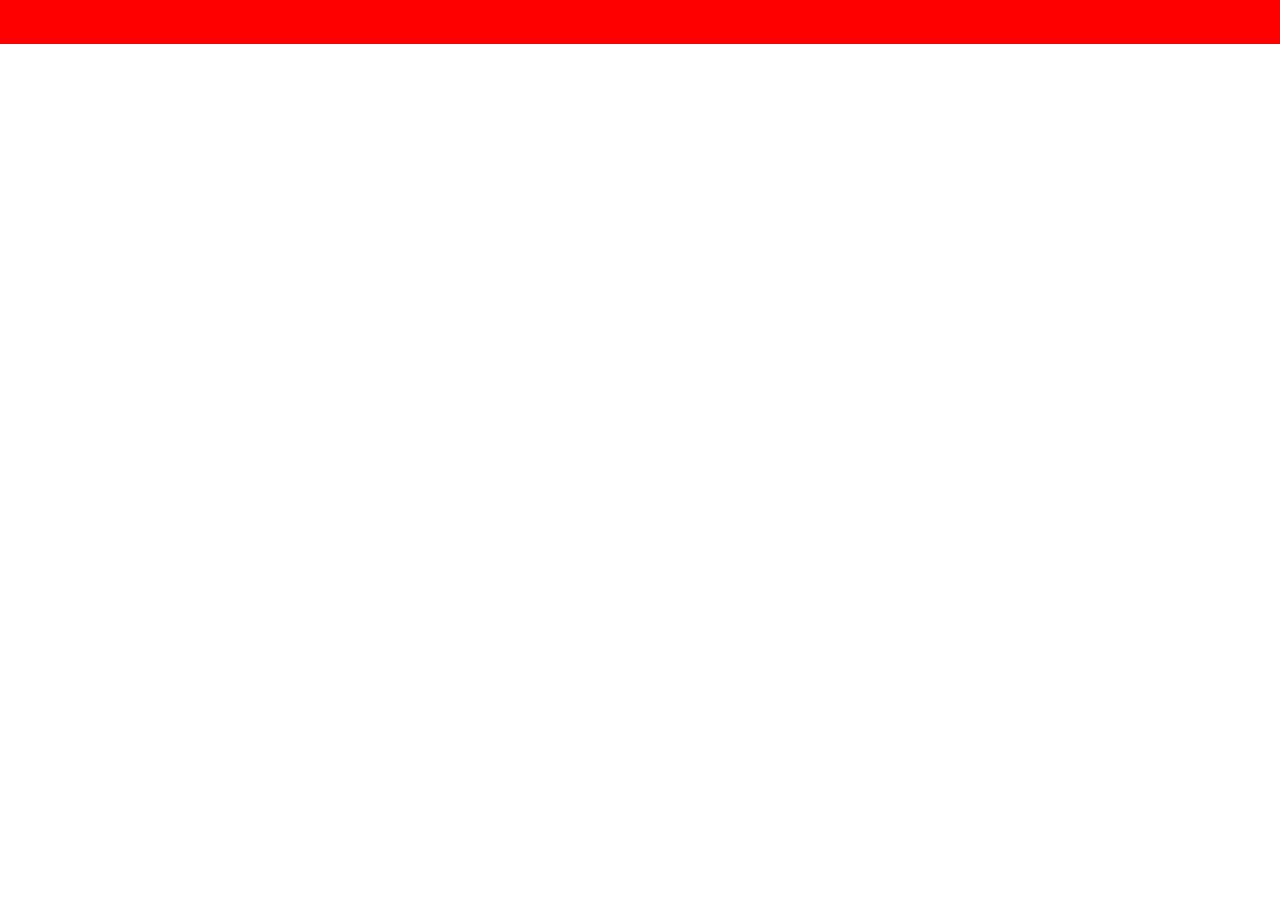
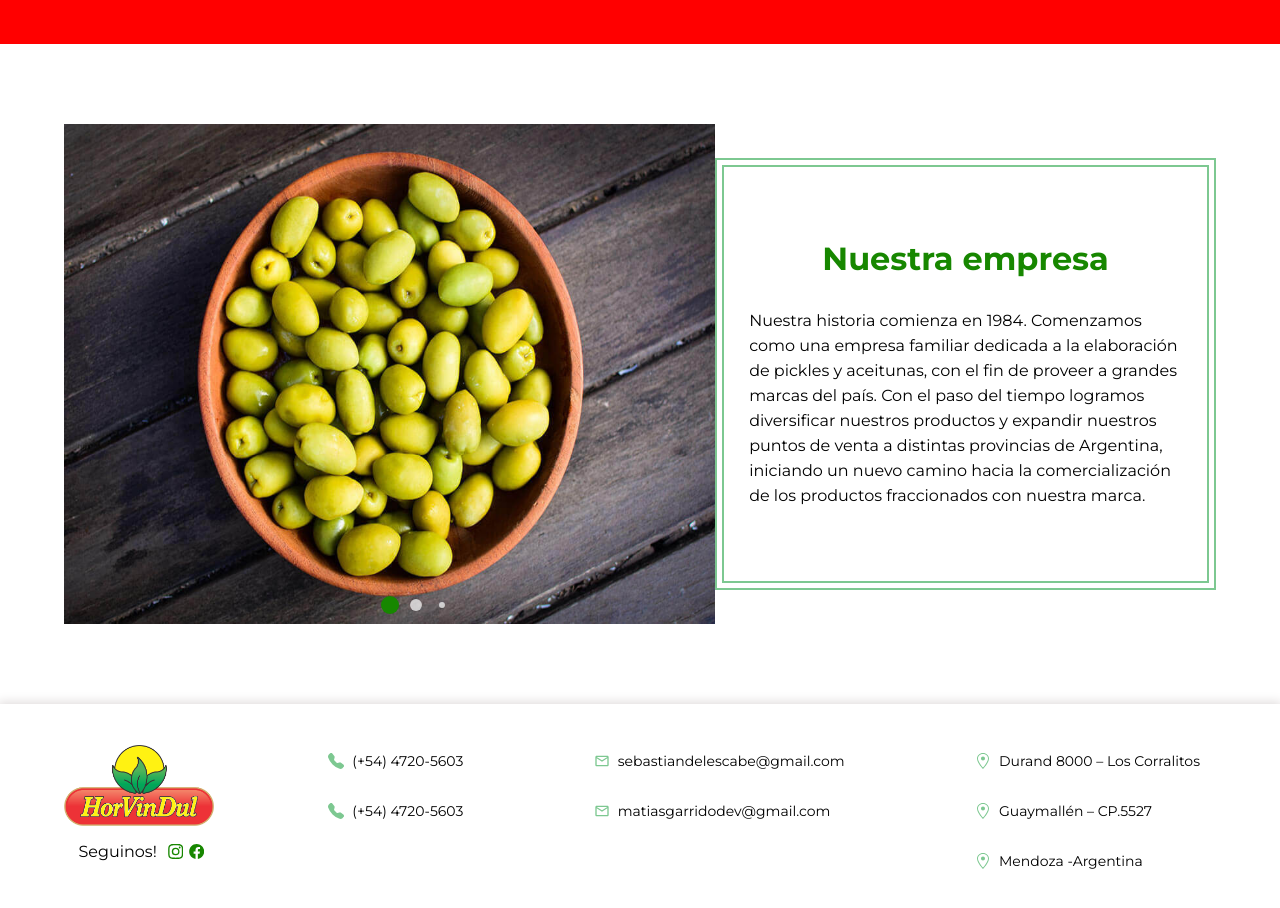
Before and after one commit to matiasgarrid0/hvd, a React (Create React App) app: page / in a window 1280 px wide. Shown: the part 1380-2288 px from the top of the page. Before the commit the page ends 1424 px from the top, so only its background shows below. Built offline with nearby package versions, Linux system fonts and the light colour scheme.

Commit message:
footer y slider

```diff
--- a/package.json
+++ b/package.json
@@ -14,9 +14,11 @@
     "formik": "^2.2.9",
     "react": "^18.2.0",
     "react-dom": "^18.2.0",
+    "react-icons": "^4.4.0",
     "react-router-dom": "^6.3.0",
     "react-scripts": "5.0.1",
     "react-toastify": "^9.0.7",
+    "swiper": "^8.3.2",
     "web-vitals": "^2.1.4"
   },
   "scripts": {
--- a/src/App.js
+++ b/src/App.js
@@ -1,16 +1,18 @@
 import { Nav } from "./components/Nav/Nav";
 import { Home } from "./components/Home/Home";
-import {Routes, Route} from 'react-router-dom'
+import { Routes, Route } from 'react-router-dom'
 import { Contact } from "./components/Contact/Contact";
+import { Footer } from "./components/Footer/Footer";
 
 function App() {
   return (
     <div>
-      <Nav/>
+      <Nav />
       <Routes>
-        <Route exact path="/" element={<Home/>}/>
-        <Route exact path="/contact" element={<Contact/>}/>
+        <Route exact path="/" element={<Home />} />
+        <Route exact path="/contact" element={<Contact />} />
       </Routes>
+      <Footer />
     </div>
   );
 }
--- a/src/components/Contact/Contact.jsx
+++ b/src/components/Contact/Contact.jsx
@@ -1,14 +1,15 @@
 import React from 'react';
-import './Contact.css';
 import { ContactForm } from './ContactForm';
 import { MapContact } from './MapContact';
+import './Contact.css';
 
 export const Contact = () => {
     return (
         <div className='contact'>
             <div className="banner-bg-contact">
                 <div className="banner-contact-bgblack">
-                    <p className="p-title-contact">Contacto</p>
+                    {/* <p className="p-title-contact">Contacto</p> */}
+                </div>
             </div>
             <div className="contact-elements">
                 <div className='container-elemnts-contact'>
@@ -21,6 +22,5 @@ export const Contact = () => {
                 </div>
             </div>
         </div>
-        </div>
     )
 }
--- a/src/components/Contact/ContactForm.jsx
+++ b/src/components/Contact/ContactForm.jsx
@@ -96,9 +96,7 @@ export const ContactForm = () => {
                             maxLength={1000}
                         />
                     </div>
-                    <button type='submit' className="app__button">
-                        Enviar
-                    </button>
+                    <button className="button-contact">Enviar</button>
                 </form>
             </div>
         </div>
--- /dev/null
+++ b/src/components/Footer/Footer.css
@@ -0,0 +1,120 @@
+.footer {
+  display: flex;
+  align-items: center;
+  justify-content: center;
+  padding: 1rem 0rem;
+
+  box-shadow: 0 8px 32px 0 rgba(199, 198, 198, 0.1);
+  -webkit-box-shadow: 0px 0px 10px 2px rgb(224, 220, 220);
+  -moz-box-shadow: 0px 0px 10px 2px rgba(171, 171, 171, 1);
+}
+
+.footer-container {
+  width: 90%;
+  display: flex;
+  align-items: center;
+  justify-content: space-between;
+}
+
+/* Footer LOGO y networks */
+.footer-logo {
+  display: flex;
+  flex-direction: column;
+  justify-content: center;
+}
+
+.footer-logo img {
+  width: 250px;
+}
+
+.footer-logo-networks {
+  width: 100%;
+  display: flex;
+  align-items: center;
+  justify-content: center;
+}
+.footer-logo-networks p {
+  padding: 0rem 0.5rem;
+}
+
+.footer-icons {
+  color: var(--dark-green);
+  cursor: pointer;
+  font-size: 15px;
+  padding: 0rem 0.2rem;
+}
+
+/* Footer info elements */
+.footer-info-elements-phone,
+.footer-info-elements-email,
+.footer-info-elements-location {
+  display: flex;
+  flex-direction: column;
+  padding: 1rem;
+  height: 150px;
+}
+
+.footer-info-elements-phone div,
+.footer-info-elements-email div,
+.footer-info-elements-location div {
+  padding: 1rem 0rem;
+  display: flex;
+  align-items: center;
+}
+
+.elements-icon {
+  padding: 0rem 1rem;
+  font-size: 1.5rem;
+  color: var(--light-green);
+}
+
+/* PARA QUE NO BUGEE EN ANCHOS BAJOS */
+@media (max-width: 1350px) {
+  .footer-info-elements-phone div,
+  .footer-info-elements-email div,
+  .footer-info-elements-location div {
+    font-size: 14px;
+  }
+  .footer-logo img {
+    width: 150px;
+  }
+  .elements-icon {
+    padding: 0rem 0.5rem;
+    font-size: 1rem;
+  }
+}
+
+@media (max-width: 950px) {
+  .footer-container {
+    flex-direction: column;
+    padding: 2rem 0rem;
+  }
+
+  .footer-logo {
+    align-items: center;
+    width: 100%;
+  }
+
+  .footer-logo-networks p {
+    padding: 0rem 0.5rem;
+  }
+
+  .footer-logo img {
+    width: 250px;
+  }
+
+  .footer-info-elements-phone,
+  .footer-info-elements-email,
+  .footer-info-elements-location {
+    padding: 1rem;
+    width: 90%;
+    height: 110px;
+    align-items: center;
+  }
+
+  .footer-info-elements-phone div,
+  .footer-info-elements-email div,
+  .footer-info-elements-location div {
+    font-size: 17px;
+  }
+}
--- /dev/null
+++ b/src/components/Footer/Footer.jsx
@@ -0,0 +1,59 @@
+import React from 'react';
+import './Footer.css'
+import logo from '../../images/logo.png'
+import { BsInstagram } from "react-icons/bs";
+import { BsFacebook } from "react-icons/bs";
+import { BsFillTelephoneFill } from "react-icons/bs";
+import { MdOutlineMailOutline } from "react-icons/md";
+import { GoLocation } from "react-icons/go";
+
+export const Footer = () => {
+    return (
+        <div className='footer'>
+            <div className='footer-container'>
+                <div className='footer-logo'>
+                    <img src={logo} alt="footer-logo" />
+                    <div className='footer-logo-networks'>
+                        <p>Seguinos!</p>
+                        <BsInstagram className='footer-icons' />
+                        <BsFacebook className='footer-icons' />
+                    </div>
+                </div>
+                <div className='footer-info-elements-phone'>
+                    <div>
+                        <BsFillTelephoneFill className='elements-icon' />
+                        <span>(+54) 4720-5603</span>
+                    </div>
+                    <div>
+                        <BsFillTelephoneFill className='elements-icon' />
+                        <span>(+54) 4720-5603</span>
+                    </div>
+                </div>
+                <div className='footer-info-elements-email'>
+                    <div>
+                        <MdOutlineMailOutline className='elements-icon' />
+                        <span>sebastiandelescabe@gmail.com</span>
+                    </div>
+                    <div>
+                        <MdOutlineMailOutline className='elements-icon' />
+                        <span>matiasgarridodev@gmail.com</span>
+                    </div>
+                </div>
+                <div className='footer-info-elements-location'>
+                    <div>
+                        <GoLocation className='elements-icon' />
+                        <span>Durand 8000 – Los Corralitos</span>
+                    </div>
+                    <div>
+                        <GoLocation className='elements-icon' />
+                        <span>Guaymallén – CP.5527</span>
+                    </div>
+                    <div>
+                        <GoLocation className='elements-icon' />
+                        <span>Mendoza -Argentina</span>
+                    </div>
+                </div>
+            </div>
+        </div >
+    )
+}
--- a/src/components/Home/Home.jsx
+++ b/src/components/Home/Home.jsx
@@ -1,6 +1,7 @@
 import React from "react";
 import "./Home.css";
 import { ProductsHome } from "../Products/ProductsHome";
+import { Slider } from '../Slider/Slider'
 
 export const Home = () => {
   return (
@@ -28,7 +29,10 @@ export const Home = () => {
         </div>
       </div>
       <div>
-        <ProductsHome/>
+        <ProductsHome />
+      </div>
+      <div>
+        <Slider />
       </div>
     </div>
   );
--- /dev/null
+++ b/src/components/Slider/Slider.css
@@ -0,0 +1,91 @@
+.slider {
+  width: 100%;
+  display: flex;
+  justify-content: center;
+  align-items: center;
+  padding: 5rem 0rem;
+}
+.slider-container {
+  width: 90%;
+  display: flex;
+  align-items: center;
+  justify-content: space-between;
+}
+
+.swiper {
+  width: 50%;
+  z-index: 0;
+}
+
+.swiper-slide {
+  background-position: center;
+  background-size: cover;
+}
+
+.swiper-slide img {
+  display: block;
+  width: 100%;
+  height: 500px;
+}
+
+.slider-texto {
+  display: flex;
+  align-items: center;
+  justify-content: space-around;
+  width: 50%;
+  line-height: 25px;
+}
+
+.slider-texto h1 {
+  text-align: center;
+  color: var(--dark-green);
+}
+
+.slider-textop p {
+  color: var(--dark-green);
+  text-align: start;
+}
+
+.slider-text-container {
+  display: flex;
+  align-items: center;
+  justify-content: space-around;
+  flex-direction: column;
+  background-color: white;
+  border: 2px double var(--light-green);
+  outline: 2px solid var(--light-green);
+  outline-offset: -9px;
+  padding: 4rem 2rem;
+  width: 65%;
+}
+
+@media (max-width: 1325px) {
+  .slider-texto {
+    width: 50%;
+  }
+  .swiper {
+    width: 65%;
+  }
+
+  .slider-text-container {
+    width: 100%;
+  }
+}
+
+@media (max-width: 950px) {
+  .slider-container {
+    width: 100%;
+    flex-direction: column;
+  }
+  .slider-texto {
+    width: 100%;
+    margin-top: 2rem;
+  }
+  .swiper {
+    width: 100%;
+  }
+
+  .slider-text-container {
+    width: 100%;
+  }
+}
--- /dev/null
+++ b/src/components/Slider/Slider.jsx
@@ -0,0 +1,58 @@
+import React from "react";
+import aceitunas from '../../images/aceituna.jpg';
+import fabrica from '../../images/fabrica.jpg';
+import pepinos from '../../images/pepinos.jpg';
+//Swiper
+import { Swiper, SwiperSlide } from "swiper/react";
+import { EffectFade, Navigation, Pagination } from "swiper";
+import "swiper/css";
+import "swiper/css/effect-fade";
+import "swiper/css/navigation";
+import "swiper/css/pagination";
+
+import './Slider.css'
+
+export const Slider = () => {
+    return (
+        <div className="slider">
+            <div className="slider-container">
+                <Swiper
+                    spaceBetween={30}
+                    effect={"fade"}
+                    // navigation={true}
+                    loop={true}
+                    pagination={{
+                        dynamicBullets: true,
+                    }}
+                    modules={[EffectFade, Navigation, Pagination]}
+                    className="mySwiper"
+                >
+                    <SwiperSlide>
+                        <img src={aceitunas} alt="slide1" />
+                    </SwiperSlide>
+                    <SwiperSlide>
+                        <img src={pepinos} alt="slide3" />
+                    </SwiperSlide>
+                    <SwiperSlide>
+                        <img src={fabrica} alt="slide2" />
+                    </SwiperSlide>
+                </Swiper>
+                <div className="slider-texto">
+                    <div className="slider-text-container">
+                        <h1>Nuestra empresa</h1>
+                        <p>
+                            Nuestra historia comienza en 1984. Comenzamos como
+                            una empresa familiar dedicada a la elaboración de
+                            pickles y aceitunas, con el fin de proveer a grandes
+                            marcas del país. Con el paso del tiempo logramos
+                            diversificar nuestros productos y expandir nuestros
+                            puntos de venta a distintas provincias de Argentina,
+                            iniciando un nuevo camino hacia la comercialización
+                            de los productos fraccionados con nuestra marca.
+                        </p>
+                    </div>
+                </div>
+            </div>
+        </div>
+    );
+}
--- a/src/index.css
+++ b/src/index.css
@@ -9,10 +9,17 @@ code {
     monospace;
 }
 
-:root{
-  --red : #FF0000;
+:root {
+  --red: #ff0000;
   --light-green: #7dc891;
-  --green: #39AF59;
+  --green: #39af59;
   --dark-green: #178700;
-  --yelow: #FFF52C;
+  --yelow: #fff52c;
+
+  /* //Swiper config */
+  --swiper-navigation-color: white;
+  --swiper-pagination-bullet-size: 18px;
+  --swiper-pagination-color: var(--dark-green);
+  --swiper-pagination-bullet-inactive-color: white;
+  --swiper-pagination-bullet-inactive-opacity: 0.7;
 }
```
Also changed, not shown: src/components/Contact/Contact.css (+27 -8 lines), src/components/Nav/Nav.css (+15 -14 lines), 1 other file (tests, documents, lock files or other folders). Lines whose indentation alone changed are shown as unchanged.
